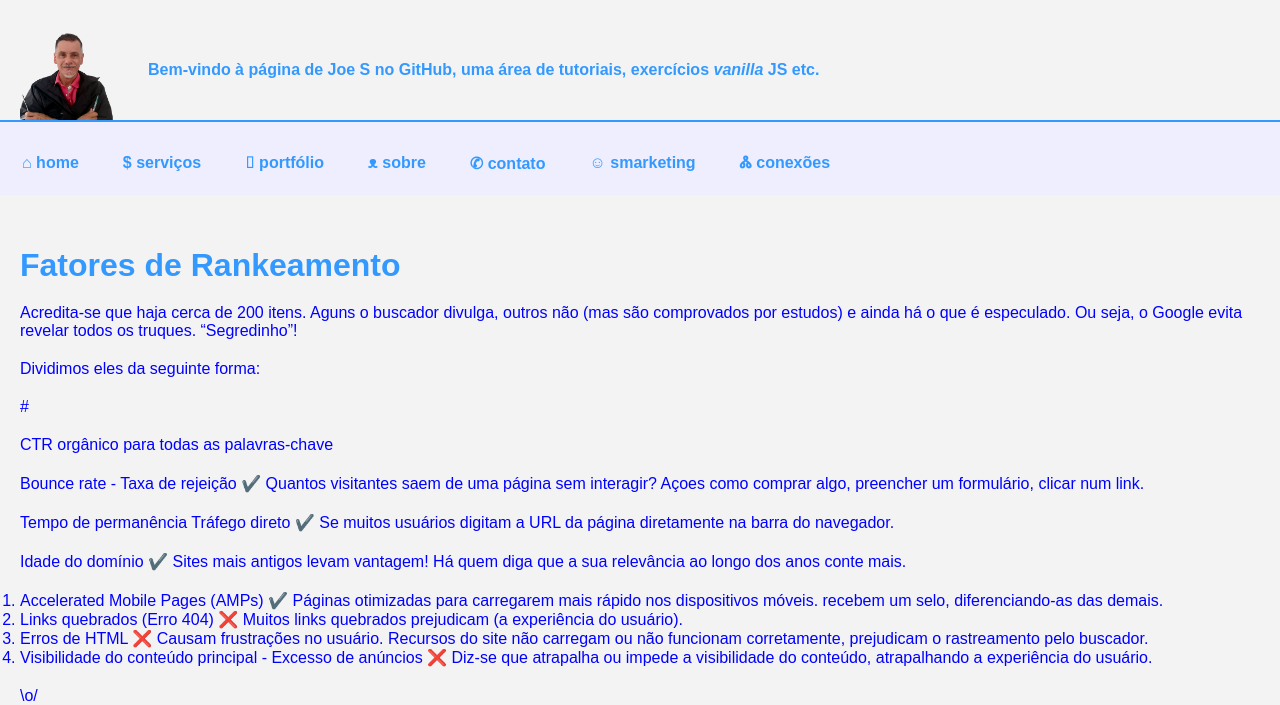
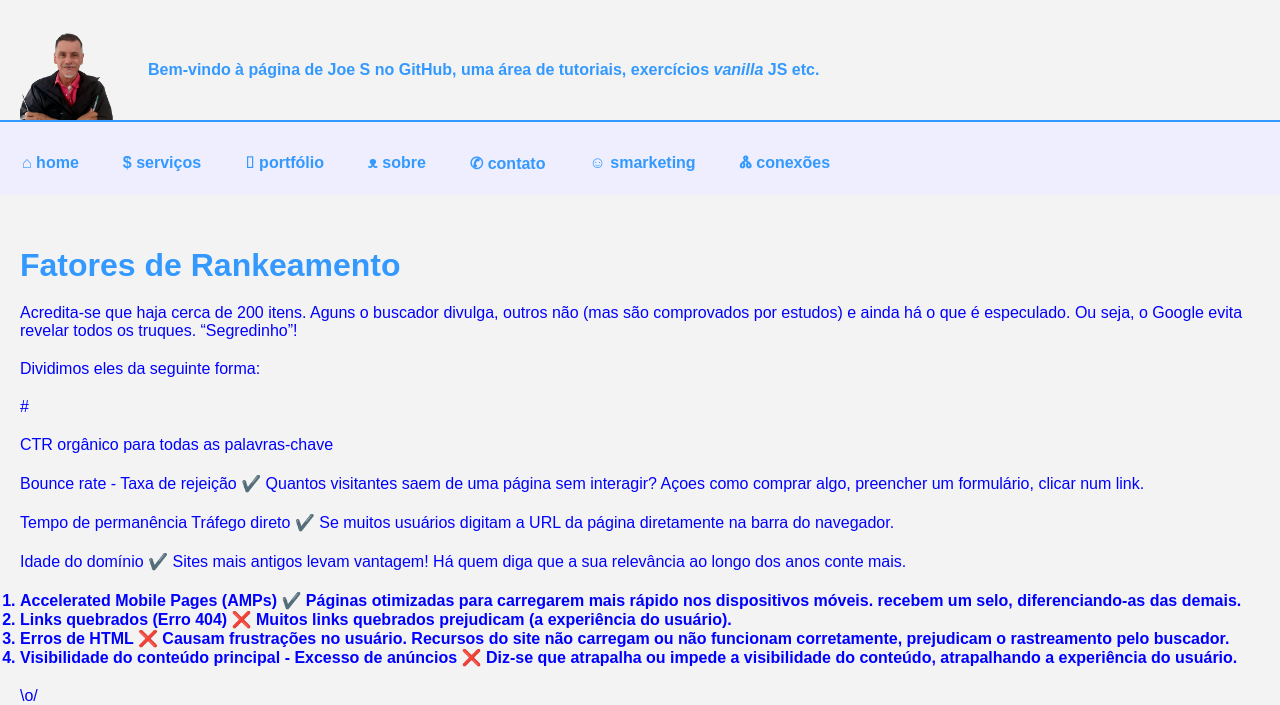
Before and after one commit to Joesynth/joesynth.github.io, a Jekyll site: the page built from _posts/2021-02-28-fatoresRan.md, in a window 1280 px wide. Shown: the top 705 px of the page. Built offline with Jekyll 4.4.1, drawn with Linux system fonts in a browser that asks for light colours; grey boxes are pictures that could not be loaded.

Commit message:
Make ordered list items bold

```diff
--- a/css/style.css
+++ b/css/style.css
@@ -6,6 +6,7 @@
 body { background-color: #F3F3F3;}
 
 ul li { font-weight: bold;}
+ol li { font-weight: bold;}
 
 * { box-sizing: border-box; margin: 0; padding: 0; }
 body { font-family: sans-serif; }
```
